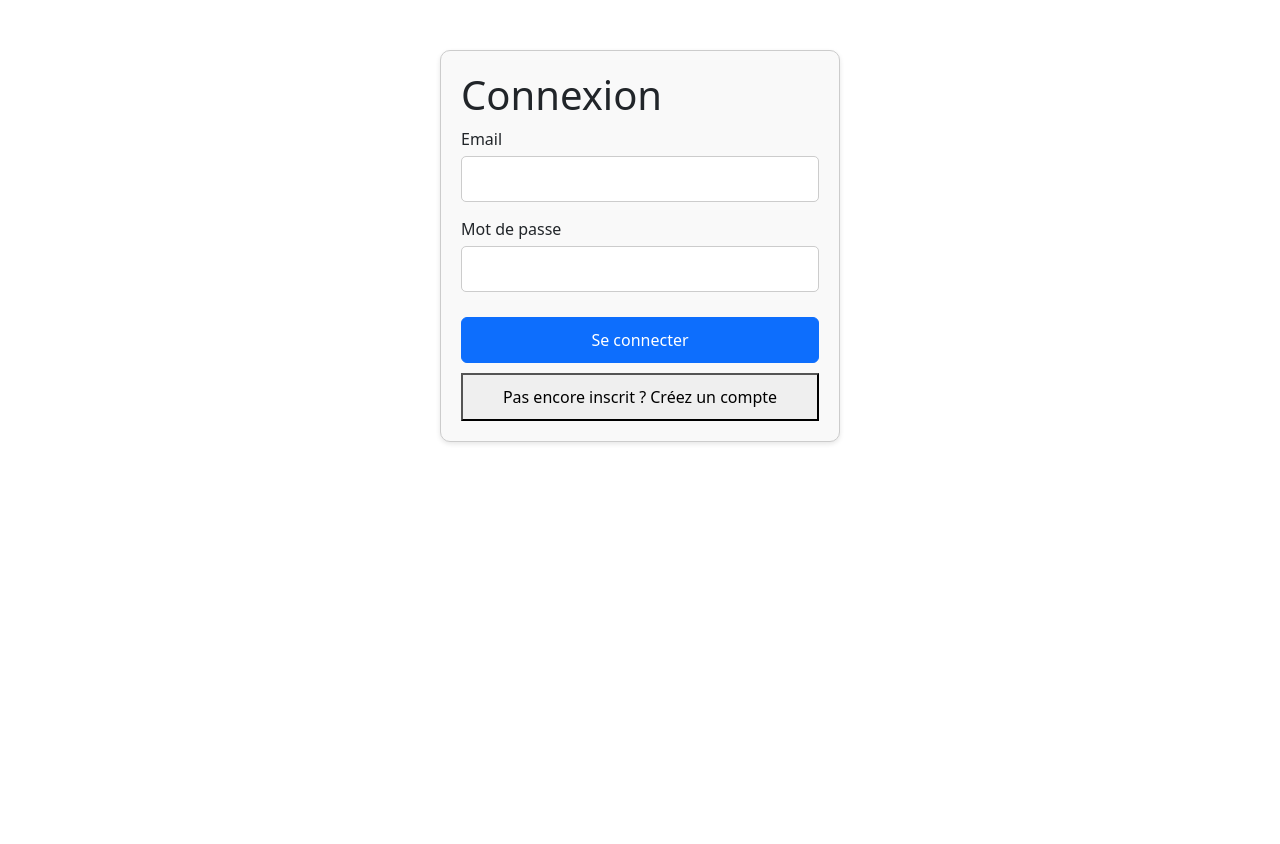
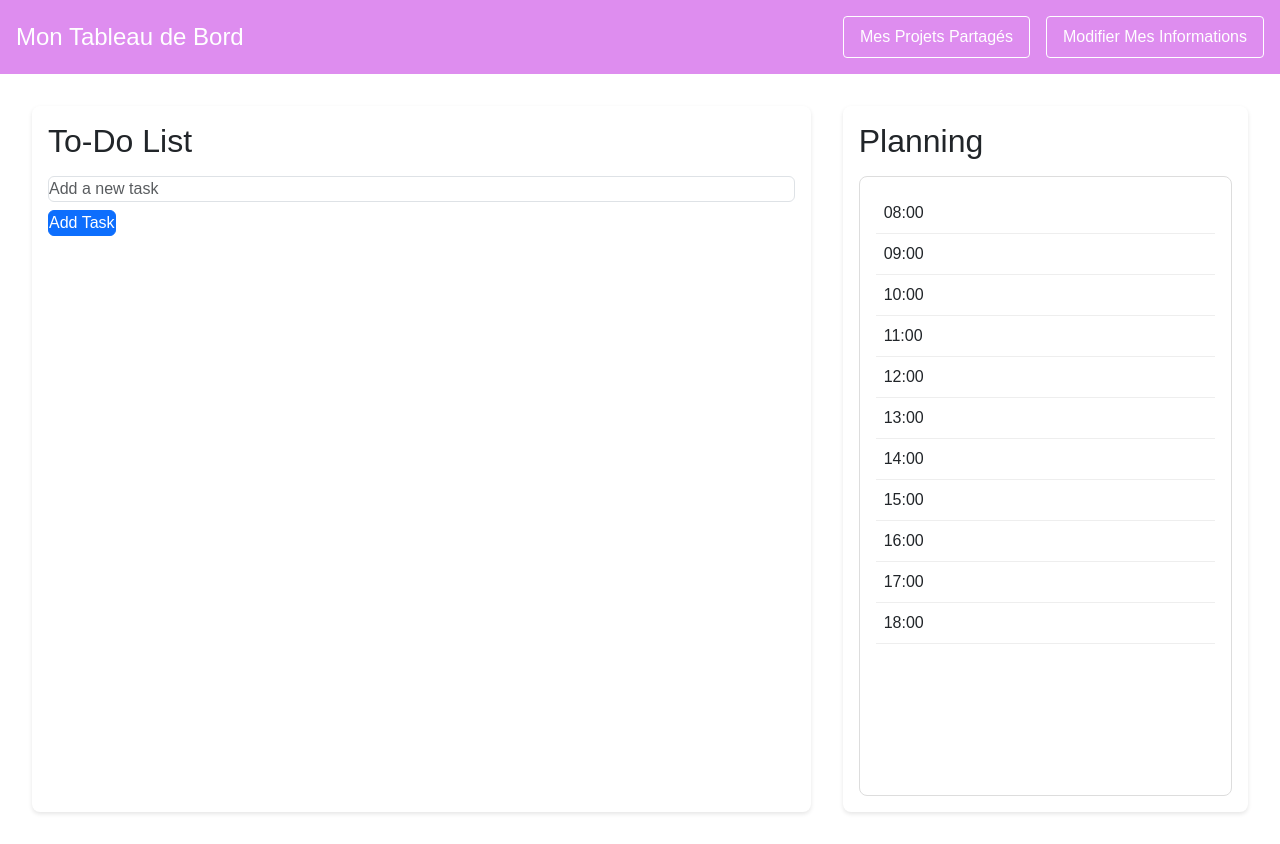
Before and after one commit to heloisermo/Work_Organizer, an Angular app in the folder Front/: page /sign-in in a window 1280 px wide. Before the commit the page ends 800 px from the top, so only its background shows below. Built offline with nearby package versions, Linux system fonts and the light colour scheme.

Commit message:
Ajout de la section to do

```diff
--- a/Front/src/app/app.component.html
+++ b/Front/src/app/app.component.html
@@ -1 +1 @@
-<router-outlet></router-outlet>
+<app-dashboard></app-dashboard>
--- a/Front/src/app/app.component.ts
+++ b/Front/src/app/app.component.ts
@@ -4,11 +4,14 @@ import { SignInComponent } from './sign-in/sign-in.component';
 import { SignUpComponent } from './sign-up/sign-up.component';
 import { RouterModule } from '@angular/router';
 import { routes } from './app.routes';
+import { DashboardComponent } from './dashboard/dashboard.component';
+import { FormsModule } from '@angular/forms';
+import { CommonModule } from '@angular/common';
 
 @Component({
   selector: 'app-root',
   standalone: true,
-  imports: [RouterOutlet, RouterModule],
+  imports: [RouterOutlet, RouterModule, DashboardComponent, FormsModule, CommonModule],
   templateUrl: './app.component.html',
   styleUrl: './app.component.css'
 })
--- /dev/null
+++ b/Front/src/app/dashboard/dashboard.component.css
@@ -0,0 +1,138 @@
+* {
+    margin: 0;
+    padding: 0;
+    box-sizing: border-box;
+    font-family: Arial, sans-serif;
+}
+
+body {
+    display: flex;
+    flex-direction: column;
+    min-height: 100vh;
+    background-color: #f4f4f9;
+}
+
+header {
+    background-color: #de8def;
+    color: white;
+    padding: 1rem;
+    display: flex;
+    justify-content: space-between;
+    align-items: center;
+}
+
+header h1 {
+    font-size: 1.5rem;
+}
+
+nav {
+    display: flex;
+    gap: 1rem;
+}
+
+nav a {
+    color: white;
+    text-decoration: none;
+    font-size: 1rem;
+    border: 1px solid white;
+    padding: 0.5rem 1rem;
+    border-radius: 4px;
+    transition: background-color 0.3s;
+}
+
+nav a:hover {
+    background-color: #de8def;
+}
+
+main {
+    flex: 1;
+    display: flex;
+    gap: 2rem;
+    padding: 2rem;
+}
+
+.todo-section {
+    flex: 2;
+    background: white;
+    padding: 1rem;
+    border-radius: 8px;
+    box-shadow: 0 2px 4px rgba(0, 0, 0, 0.1);
+}
+
+.todo-section h2 {
+    margin-bottom: 1rem;
+}
+
+.todo-form {
+    display: flex;
+    gap: 1rem;
+    margin-bottom: 1rem;
+}
+
+.todo-form input, .todo-form button {
+    padding: 0.5rem;
+    font-size: 1rem;
+    border: 1px solid #ddd;
+    border-radius: 4px;
+}
+
+.todo-form button {
+    background-color: #de8def;
+    color: white;
+    cursor: pointer;
+}
+
+.todo-form button:hover {
+    background-color: #de8def;
+}
+
+.todo-list {
+    list-style: none;
+}
+
+.todo-list li {
+    display: flex;
+    justify-content: space-between;
+    align-items: center;
+    padding: 0.5rem;
+    border-bottom: 1px solid #ddd;
+}
+
+.todo-list li .actions button {
+    margin-left: 0.5rem;
+    background-color: #f44336;
+    color: white;
+    border: none;
+    border-radius: 4px;
+    padding: 0.3rem 0.5rem;
+    cursor: pointer;
+}
+
+.todo-list li .actions button:hover {
+    background-color: #e53935;
+}
+
+.schedule-section {
+    flex: 1;
+    background: white;
+    padding: 1rem;
+    border-radius: 8px;
+    box-shadow: 0 2px 4px rgba(0, 0, 0, 0.1);
+}
+
+.schedule-section h2 {
+    margin-bottom: 1rem;
+}
+
+.schedule {
+    border: 1px solid #ddd;
+    padding: 1rem;
+    border-radius: 8px;
+    height: calc(100vh - 180px);
+    overflow-y: auto;
+}
+
+.hour {
+    padding: 0.5rem;
+    border-bottom: 1px solid #eee;
+}
--- /dev/null
+++ b/Front/src/app/dashboard/dashboard.component.html
@@ -0,0 +1,46 @@
+
+    <header>
+        <h1>Mon Tableau de Bord</h1>
+        <nav>
+            <a href="#">Mes Projets Partagés</a>
+            <a href="#">Modifier Mes Informations</a>
+        </nav>
+    </header>
+
+    <main>
+        <section class="todo-section">
+            <h2>To-Do List</h2>
+            <div class="form-group">
+                <input type="text" placeholder="Add a new task" [(ngModel)]="newTask" class="form-control">
+            <button (click)="addTask()" class="btn btn-primary mt-2">Add Task</button>
+            </div>
+            <ul class="list-group mt-3">
+                <li *ngFor="let task of tasks" class="list-group-item d-flex justify-content-between align-items-center">
+                    <span [class.completed]="task.completed">{{ task.name }}</span>
+                    <div>
+                        <button (click)="toggleTask(task)" class="btn btn-sm btn-success">
+                            {{ task.completed ? 'Undo' : 'Complete' }}
+                        </button>
+                        <button (click)="deleteTask(task)" class="btn btn-sm btn-danger">Delete</button>
+                    </div>
+                </li>
+            </ul>
+        </section>
+
+        <section class="schedule-section">
+            <h2>Planning</h2>
+            <div class="schedule">
+                <div class="hour">08:00</div>
+                <div class="hour">09:00</div>
+                <div class="hour">10:00</div>
+                <div class="hour">11:00</div>
+                <div class="hour">12:00</div>
+                <div class="hour">13:00</div>
+                <div class="hour">14:00</div>
+                <div class="hour">15:00</div>
+                <div class="hour">16:00</div>
+                <div class="hour">17:00</div>
+                <div class="hour">18:00</div>
+            </div>
+        </section>
+    </main>
--- /dev/null
+++ b/Front/src/app/dashboard/dashboard.component.ts
@@ -0,0 +1,40 @@
+import { Component } from '@angular/core';
+import { CommonModule } from '@angular/common';
+import { FormsModule } from '@angular/forms';
+
+interface Task{
+  name: string;
+  completed: boolean;
+}
+
+@Component({
+  selector: 'app-dashboard',
+  standalone: true,
+  imports: [CommonModule, FormsModule],
+  templateUrl: './dashboard.component.html',
+  styleUrl: './dashboard.component.css'
+})
+export class DashboardComponent {
+  newTask: string = '';
+  tasks: Task[] = [];
+
+  addTask(){
+    if(this.newTask.trim())
+    {
+      this.tasks.push({
+        name: this.newTask,
+        completed: false
+      });
+      this.newTask = '';
+    }
+  }
+
+  toggleTask(task: Task){
+    task.completed = !task.completed;
+  }
+
+  deleteTask(task: Task){
+    this.tasks = this.tasks.filter(t => t !== task);
+
+  }
+}
```
Also changed, not shown: 1 other file (tests, documents, lock files or other folders).
